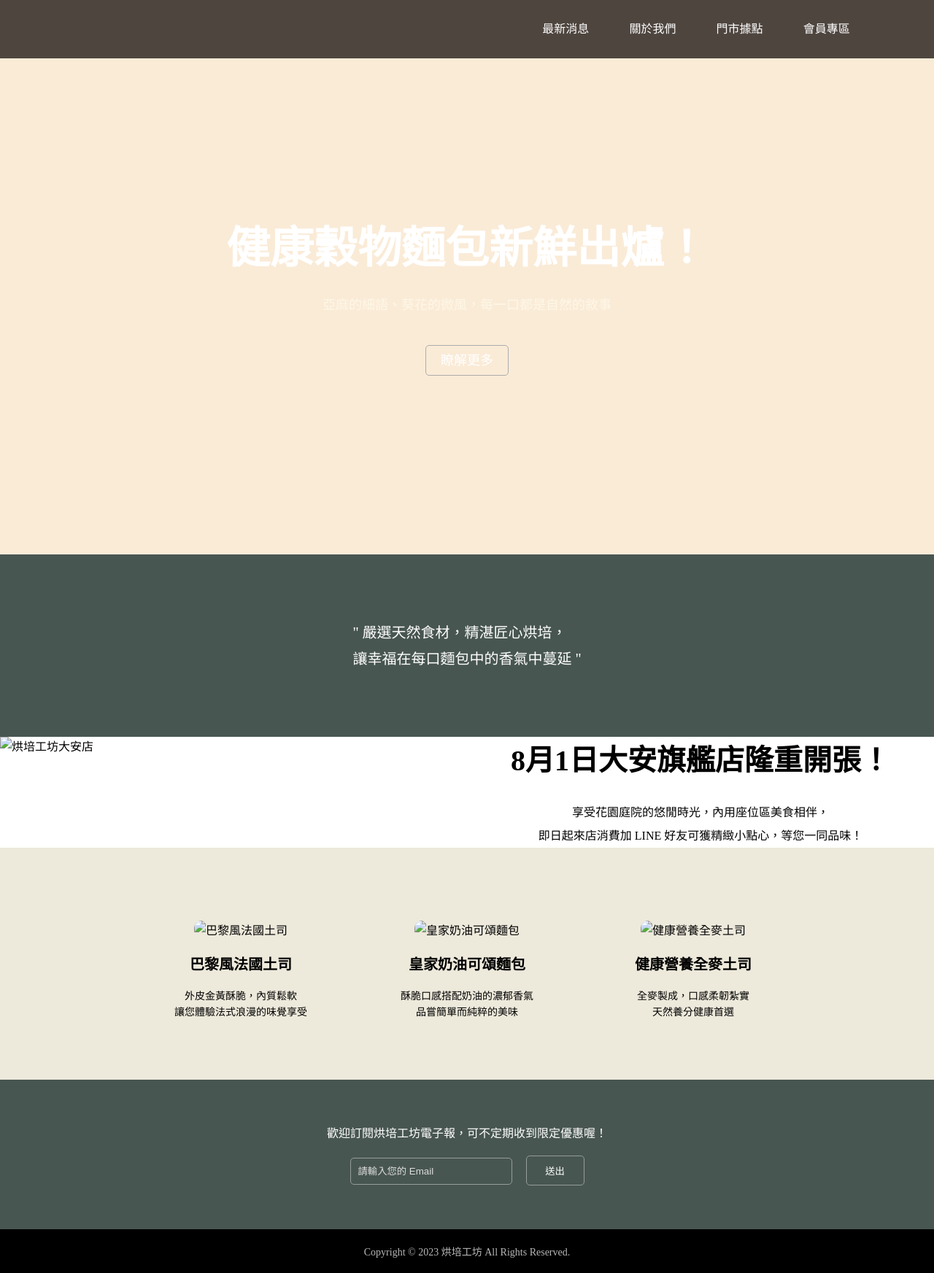
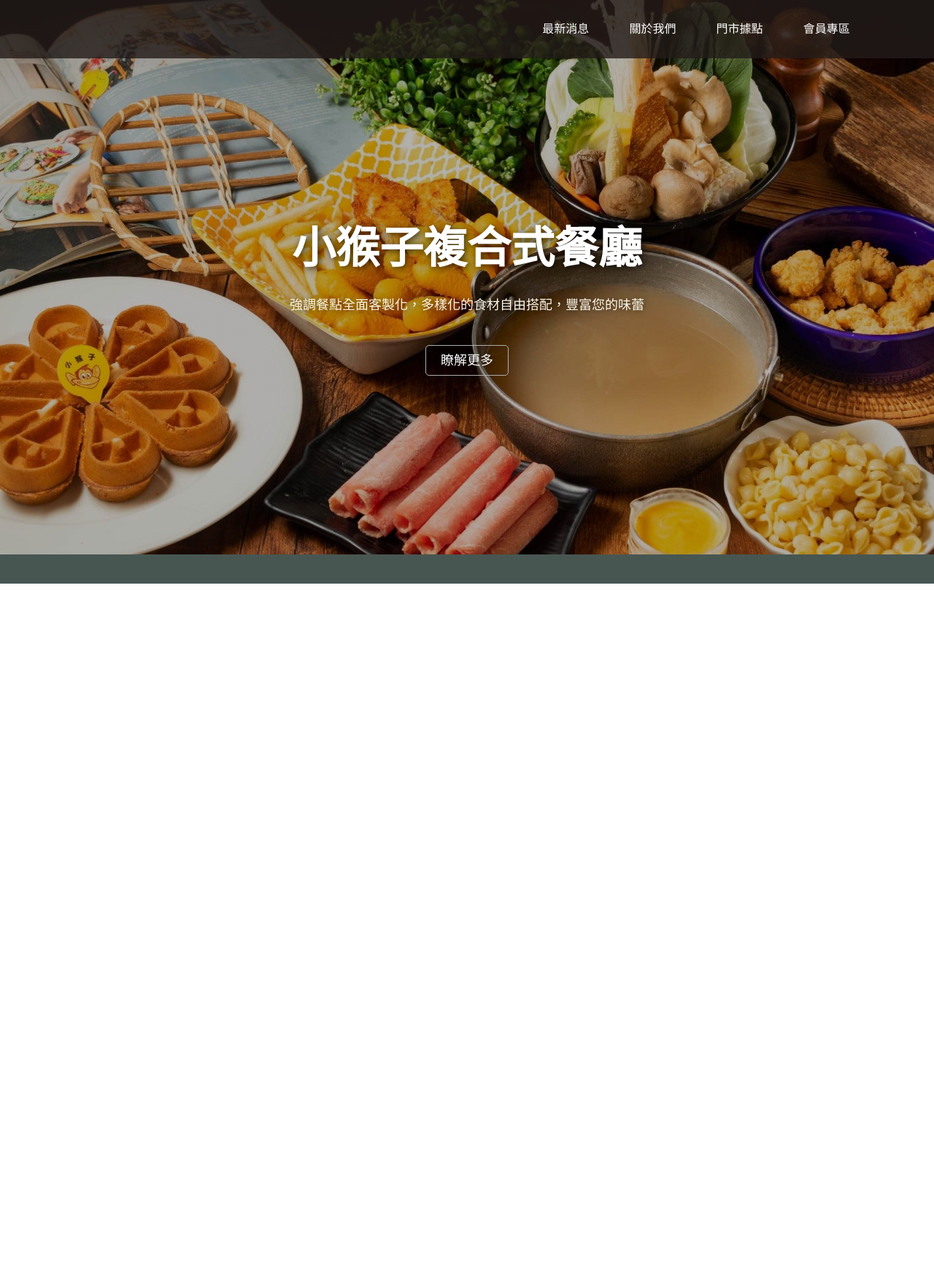
Before and after one commit to zxc486rabbit/Work, a plain HTML site: page index.html in a window 1280 px wide. Shown: the whole page at 73% size. After the commit the page ends 800 px from the top, so only its background shows below. Drawn offline with Linux system fonts and the light colour scheme.

Commit message:
小猴子

```diff
--- a/index.html
+++ b/index.html
@@ -23,51 +23,14 @@
     <main>
 
     <section class="news">
-    <h2>健康穀物麵包新鮮出爐！</h2>
-    <p>亞麻的細語、葵花的微風，每一口都是自然的敘事</p>
-    <p><a href="#">瞭解更多</a></p>
+    <h2>小猴子複合式餐廳</h2>
+    <p>強調餐點全面客製化，多樣化的食材自由搭配，豐富您的味蕾</p>
+    <p><a href="page1.html" class="more">瞭解更多</a></p>
+    </section>
+    <section>
+        <div class="news1"></div>
     </section>
 
-    <section class="slogan">
-    <blockquote>" 嚴選天然食材，精湛匠心烘培，<br>讓幸福在每口麵包中的香氣中蔓延 "</blockquote>
-    </section>
 
-    <section class="shop">
-    <img src="images/shop.png" alt="烘培工坊大安店">
-    <div class="info">
-    <h2>8月1日大安旗艦店隆重開張！</h2>
-    <p>享受花園庭院的悠閒時光，內用座位區美食相伴，<br>
-       即日起來店消費加 LINE 好友可獲精緻小點心，等您一同品味！</p>
-    </div>
-    </section>
-
-    <section class="product">
-        <div>
-            <img src="images/p1.png" alt="巴黎風法國土司">
-            <h3>巴黎風法國土司</h3>
-            <p>外皮金黃酥脆，內質鬆軟<br>讓您體驗法式浪漫的味覺享受</p>
-        </div>
-        <div>
-            <img src="images/p2.png" alt="皇家奶油可頌麵包">
-            <h3>皇家奶油可頌麵包</h3>
-            <p>酥脆口感搭配奶油的濃郁香氣<br>品嘗簡單而純粹的美味</p>
-        </div>
-        <div>
-            <img src="images/p3.png" alt="健康營養全麥土司">
-            <h3>健康營養全麥土司</h3>
-            <p>全麥製成，口感柔韌紮實<br>天然養分健康首選</p>
-        </div>
-    </section>
-    <section class="newsletter">
-        <p>歡迎訂閱烘培工坊電子報，可不定期收到限定優惠喔！</p>
-        <form>
-            <input type="email" placeholder="請輸入您的 Email" required>
-            <button type="submit">送出</button>
-        </form>
-    </section>
-    </main>
-    <footer>
-        <p>Copyright © 2023 烘培工坊 All Rights Reserved.</p>
-    </footer>
 </body>
 </html>
--- a/style.css
+++ b/style.css
@@ -1,97 +1,110 @@
 * {
-    padding:0;
-    margin:0;
+  padding: 0;
+  margin: 0;
 }
 header {
-    background-color:rgba(35,28,26,0.8);
-    height:80px;
-    width:100%;
-    position:fixed;
+  background-color: rgba(35, 28, 26, 0.8);
+  height: 80px;
+  width: 100%;
+  position: fixed;
 }
 h1 {
-    color:white;
-    position:absolute;
-    left:120px;
-    top:0;
+  color: white;
+  position: absolute;
+  left: 120px;
+  top: 0;
   line-height: 80px;
-    background-image:url(images/logo.svg) ;
+  background-image: url(images/logo.svg);
   background-repeat: no-repeat;
   background-position: center;
-    width:210px;
+  width: 210px;
   text-indent: -9999px;
 }
 header ul {
-    position:absolute;
-    right:5vw;
-    top:0;
-    line-height:80px;
+  position: absolute;
+  right: 5vw;
+  top: 0;
+  line-height: 80px;
 }
 header li {
-    display:inline;
-    margin-right:4vw;
+  display: inline;
+  margin-right: 4vw;
 }
 header a {
-    color:white;
+  color: white;
   text-decoration: none;
 }
 header a:hover {
   text-decoration: underline;
 }
 .news {
-    background-color: antiquewhite;
-    color:white;
-    height:95vh;
-    background-image: url("images/banner.png");
+    background-image: linear-gradient(rgba(0, 0, 0, 0.3), rgba(0, 0, 0, 0.3)),
+    url("images/小猴子背景.jpg");
   background-repeat: no-repeat;
-    background-size:cover;
+  background-size: cover;
   background-position: center;
-    display:flex;
-    flex-direction:column;
+  color: white;
+  height: 95vh;
+  display: flex;
+  flex-direction: column;
   align-items: center;
   justify-content: center;
+  text-align: center;
+  padding: 0 20px;
+}
+.news1 {
+  background-color: #485652;
+  height: 5vh;
 }
 .news h2 {
-    font-size:60px;
-    margin-top:60px;
+  font-size: 60px;
+  margin-top: 60px;
+  text-shadow: 2px 2px 10px rgba(0, 0, 0, 0.7);
 }
 .news p {
-    color:#FEF7E6;
-    font-size:18px;
-    margin:25px 0;
+  color: #fef7e6;
+  font-size: 18px;
+  margin: 25px 0;
+  text-shadow: 1px 1px 8px rgba(0, 0, 0, 0.5);
 }
 .news a {
-    color:white;
+  color: white;
   text-decoration: none;
-    border: 1px solid #ACACAC;
-    padding:10px 20px;
+  border: 1px solid #acacac;
+  padding: 10px 20px;
   border-radius: 5px;
 }
+.more:hover{
+    background-color: #ffffff;
+    color: #000000;
+    text-shadow: none;
+}
 .slogan {
-    background-color:#485652;
-    color:white;
-    height:250px;
-    display:flex;
+  background-color: #485652;
+  color: white;
+  height: 250px;
+  display: flex;
   justify-content: center;
   align-items: center;
   font-size: 20px;
   line-height: 1.8em;
 }
 .shop {
-    display:flex;
+  display: flex;
 }
 .shop img {
-    width:50%;
+  width: 50%;
 }
 .info {
-    width:50%;
+  width: 50%;
   background-color: white;
-    display:flex;
-    flex-direction:column;
+  display: flex;
+  flex-direction: column;
   align-items: center;
   justify-content: center;
 }
 .info h2 {
-    font-size:40px;
+  font-size: 40px;
   margin-bottom: 30px;
 }
 .info p {
@@ -99,109 +112,110 @@
   line-height: 2em;
 }
 .product {
-    display:flex;
+  display: flex;
   background-color: #ede9db;
   justify-content: space-between;
   align-items: center;
   padding: 100px 180px 80px;
 }
 .product div {
-    width:300px;
-    text-align:center;
+  width: 300px;
+  text-align: center;
 }
 .product img {
-    width:100%;
-    border-radius: 10px;;
+  width: 100%;
+  border-radius: 10px;
 }
 .product h3 {
   font-size: 20px;
   margin: 20px 0;
 }
 .product p {
-    font-size:14px;
+  font-size: 14px;
   line-height: 1.6em;
 }
 .newsletter {
-    background-color:#485652;
-    color:white;
-    padding:60px 0;
-    display:flex;
+  background-color: #485652;
+  color: white;
+  padding: 60px 0;
+  display: flex;
   flex-direction: column;
   align-items: center;
 }
 .newsletter p {
   margin-bottom: 20px;
 }
-.newsletter input, .newsletter button {
+.newsletter input,
+.newsletter button {
   background-color: transparent;
-    color:white;
+  color: white;
   border: 1px solid #949d9a;
   padding: 10px;
-    border-radius: 5px;;
+  border-radius: 5px;
 }
 .newsletter input {
-    width:200px;
-    margin-right: 15px;;
+  width: 200px;
+  margin-right: 15px;
 }
 .newsletter button {
-    width:80px;
-    cursor:pointer;
+  width: 80px;
+  cursor: pointer;
 }
 input::placeholder {
-    color:#DDDDDD;
+  color: #dddddd;
 }
 input:focus {
   outline: none;
-    border-color:#E0E9A3;
+  border-color: #e0e9a3;
 }
 footer {
-    background-color:#000000;
-    color:#B7B7B7;
-    height:60px;
-    display:flex;
+  background-color: #000000;
+  color: #b7b7b7;
+  height: 60px;
+  display: flex;
   justify-content: center;
   align-items: center;
   font-size: 14px;
 }
 .menu {
-    display:none;
+  display: none;
 }
 
 /* 響應式設計語法 */
 @media screen and (max-width: 768px) {
   header ul {
-    display:none;
+    display: none;
   }
   header h1 {
-    left:50%;
+    left: 50%;
     transform: translateX(-50%);
   }
   .news h2 {
-    font-size:40px;
+    font-size: 40px;
   }
   .menu {
-    display:block;
+    display: block;
     background-color: transparent;
-    color:white;
+    color: white;
     font-size: 35px;
-    position:absolute;
-    top:15px;
-    left:20px;
-    border:none;
+    position: absolute;
+    top: 15px;
+    left: 20px;
+    border: none;
     cursor: pointer;
   }
   .shop {
     flex-direction: column;
   }
   .shop img {
-    width:100%;
+    width: 100%;
   }
   .info {
-    width:100%;
-    padding:40px 0;
+    width: 100%;
+    padding: 40px 0;
   }
   .info h2 {
-    font-size:30px;
+    font-size: 30px;
   }
   .product {
     flex-direction: column;
```
Also changed, not shown: page1.html (added, +53 -0 lines), images/小猴子背景.jpg (added), images/小猴子餐廳背景.jpeg (added). Lines whose indentation alone changed are shown as unchanged.
